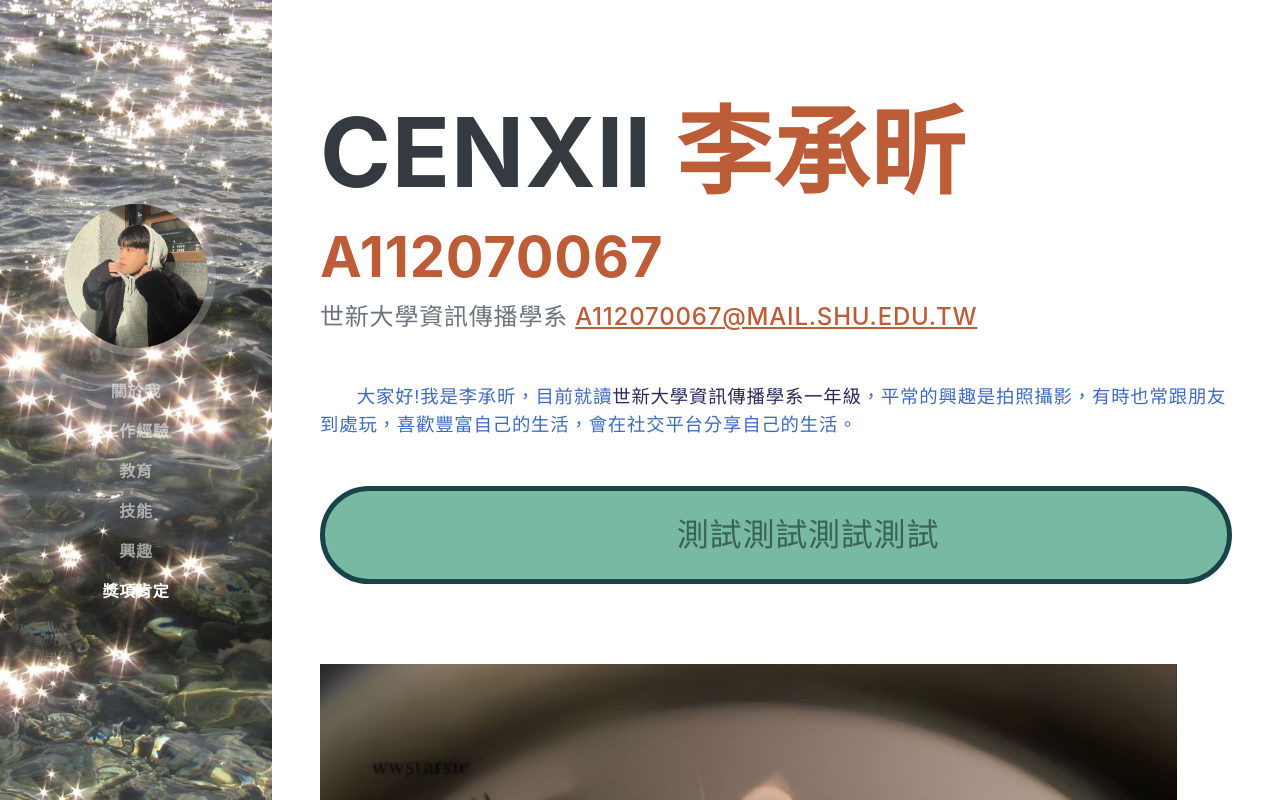
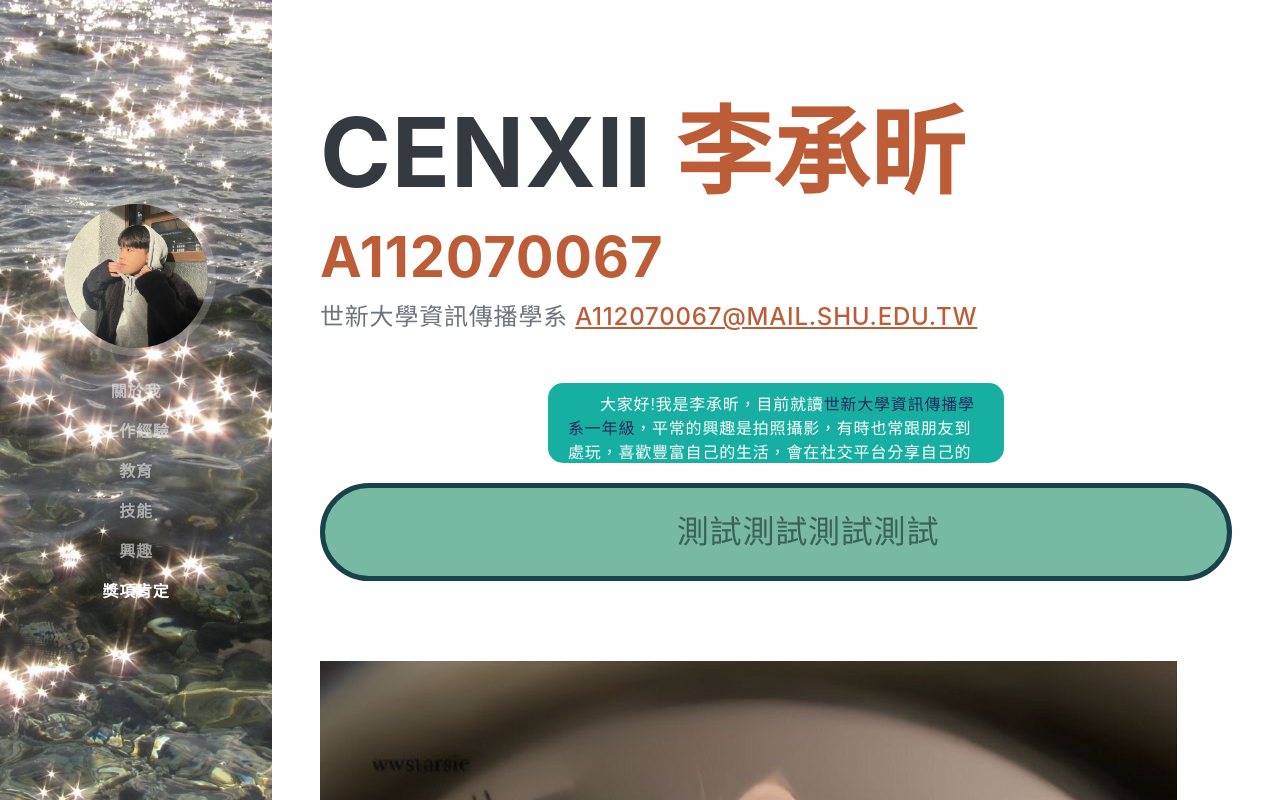
Before and after one commit to cenxii/cenxii.github.io, a plain HTML site: page index.html in a window 1280 px wide. Shown: the top 800 px of the page. Drawn offline with nearby package versions, Linux system fonts and the light colour scheme; a web font is replaced by a local one.

Commit message:
overflow

```diff
--- a/css/my_styles.css
+++ b/css/my_styles.css
@@ -67,3 +67,14 @@ table.table01 tr:nth-child(odd){
 .table-80{
     width: 80%;
 }
+
+.overflow{
+    background-color: rgb(24, 175, 163);
+    color: white ;
+    padding: 10px 20px;
+    border-radius: 15px;
+    width: 50%;
+    margin: 20px auto;
+    height: 80px;
+    overflow: scroll;
+}
--- a/index.html
+++ b/index.html
@@ -52,7 +52,7 @@
                         世新大學資訊傳播學系
                         <a href="mailto:a112070067@mail.shu.edu.tw">a112070067@mail.shu.edu.tw</a>
                     </div>
-                    <p class="lead mb-5" style="text-indent: 2em;">大家好!我是李承昕，目前就讀<span class="blueblue">世新大學資訊傳播學系一年級</span>，平常的興趣是拍照攝影，有時也常跟朋友到處玩，喜歡豐富自己的生活，會在社交平台分享自己的生活。</p>
+                    <div class="overflow" style="text-indent: 2em;">大家好!我是李承昕，目前就讀<span class="blueblue">世新大學資訊傳播學系一年級</span>，平常的興趣是拍照攝影，有時也常跟朋友到處玩，喜歡豐富自己的生活，會在社交平台分享自己的生活。</div>
                     <div class="redred">測試測試測試測試</div>
                     <img src="/assets/img/2.JPG">
                     <p>這是我的<a href="https://www.instagram.com/cenxii_?igsh=cGVzb24wZmExNWtn&utm_source=qr"target="_blank">IG</a></p>
@@ -61,7 +61,6 @@
                         <a class="social-icon" href="https://open.spotify.com/playlist/4Z0i1FfKcpPlhyoLuTlco6?si=069dd99dab864cff!"target="_blank"><i class="fab fa-spotify"></i></a>
                         <a class="social-icon" href="#!"><i class="fab fa-twitter"></i></a>
                         <a class="social-icon" href="https://www.facebook.com/profile.php/?id=100006381390906&name=xhp_nt__fb__action__open_user!"target="_blank"><i class="fab fa-facebook-f"></i></a>
-                        <a class="social-icon href=#!"><i class="fa-brands fa-threads"></i></a>
                     </div>
                 </div>
             </section>
```
